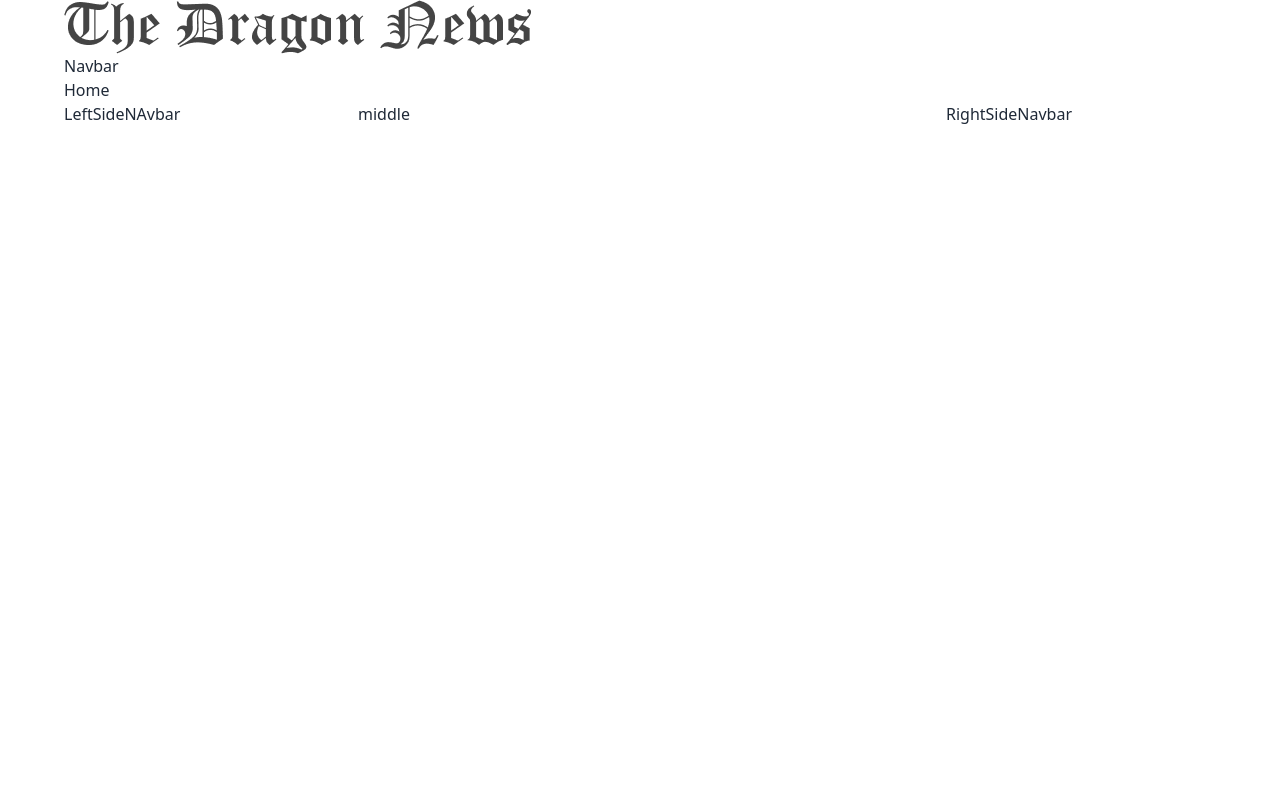
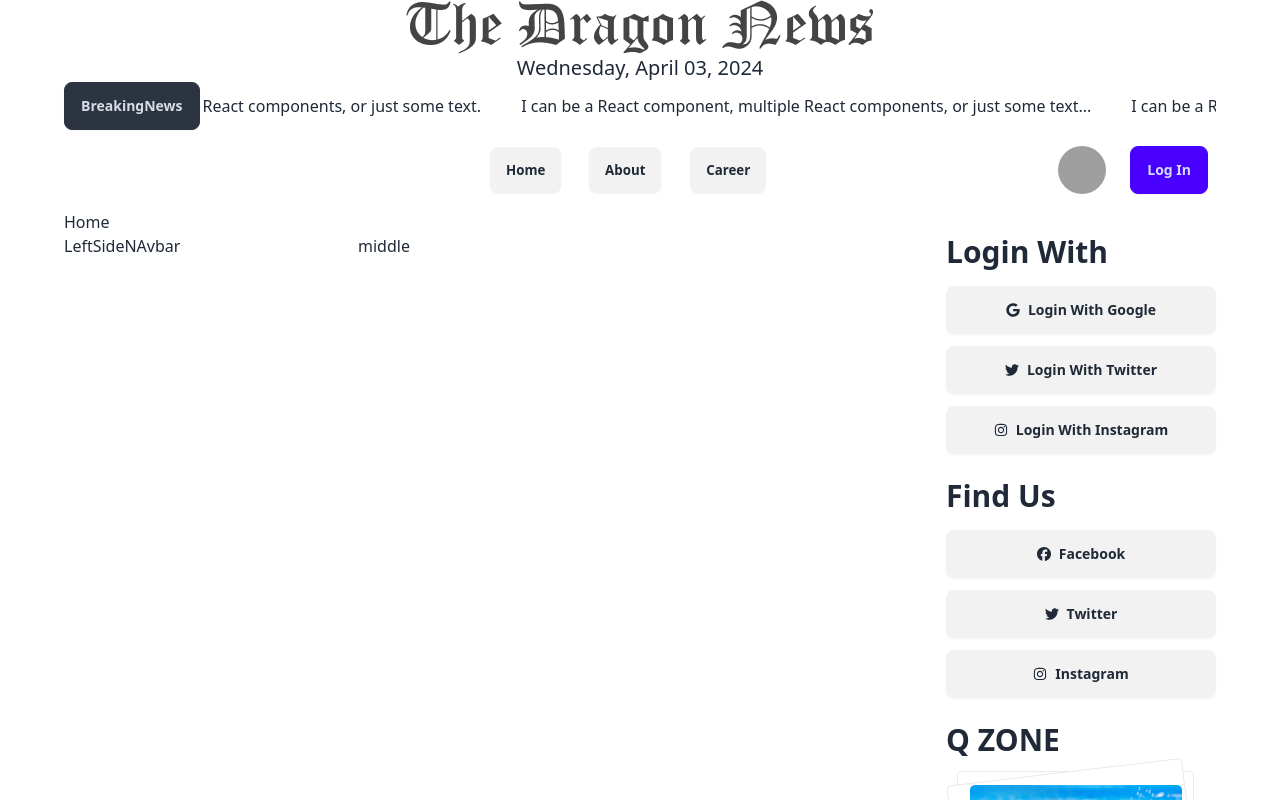
Before and after one commit to SakhawatHossen-coder/daily-news-git, a React (Vite) app: page / in a window 1280 px wide. Shown: the top 800 px of the page. Built offline with nearby package versions, Linux system fonts and the light colour scheme; grey boxes are pictures that could not be loaded.

Commit message:
RightSideNavDone

```diff
--- a/package.json
+++ b/package.json
@@ -13,8 +13,10 @@
     "firebase": "^10.10.0",
     "localforage": "^1.10.0",
     "match-sorter": "^6.3.4",
+    "moment": "^2.30.1",
     "react": "^18.2.0",
     "react-dom": "^18.2.0",
+    "react-fast-marquee": "^1.6.4",
     "react-icons": "^5.0.1",
     "react-router-dom": "^6.22.3",
     "sort-by": "^1.2.0"
--- /dev/null
+++ b/src/pages/home/BreakingNews.jsx
@@ -0,0 +1,26 @@
+import React from "react";
+import Marquee from "react-fast-marquee";
+import { Link } from "react-router-dom";
+const BreakingNews = () => {
+  return (
+    <div className="flex">
+      <div className="btn btn-neutral">BreakingNews</div>
+      <Marquee pauseOnHover={true}>
+        <Link className="mr-10">
+          I can be a React component, multiple React components, or just some
+          text.
+        </Link>
+        <Link className="mr-10">
+          I can be a React component, multiple React components, or just some
+          text...
+        </Link>
+        <Link className="mr-10">
+          I can be a React component, multiple React components, or just some
+          text...
+        </Link>
+      </Marquee>
+    </div>
+  );
+};
+
+export default BreakingNews;
--- a/src/pages/home/Home.jsx
+++ b/src/pages/home/Home.jsx
@@ -3,11 +3,13 @@ import Header from '../shared/Header'
 import Navbar from '../shared/Navbar'
 import LeftSideNAvbar from '../shared/LeftSideNAvbar'
 import RightSideNavbar from '../shared/RightSideNavbar'
+import BreakingNews from './BreakingNews'
 
 const Home = () => {
   return (
     <div>
      <Header/>
+     <BreakingNews/>
      <Navbar/>
      Home
      <div className='grid md:grid-cols-4 gap-6'>
--- a/src/pages/shared/Header.jsx
+++ b/src/pages/shared/Header.jsx
@@ -1,10 +1,13 @@
 import React from "react";
 import logo from "../../assets/logo.png";
+import moment from "moment";
 const Header = () => {
+  const date = moment().format("dddd, MMMM DD, YYYY");
   return (
     <div>
-      <div className="logo">
-        <img src={logo} alt="" />
+      <div className="logo text-center">
+        <img src={logo} alt="" className="mx-auto" />
+        <p className="text-xl">{date}</p>
       </div>
     </div>
   );
--- a/src/pages/shared/Navbar.jsx
+++ b/src/pages/shared/Navbar.jsx
@@ -1,7 +1,61 @@
-import React from 'react'
-
+import React from "react";
+import { Link } from "react-router-dom";
+import avatar from "../../assets/user.png";
 export default function Navbar() {
+  const links = (
+    <>
+      <Link to="/">
+        <li className="mr-6 btn">Home</li>
+      </Link>
+      <Link to="/about">
+        <li className="mr-6 btn">About</li>
+      </Link>
+      <Link to="/career">
+        <li className="mr-6 btn">Career</li>
+      </Link>
+    </>
+  );
   return (
-    <div>Navbar</div>
-  )
+    <div className="navbar bg-base-100">
+      <div className="navbar-start">
+        <div className="dropdown">
+          <div tabIndex={0} role="button" className="btn btn-ghost lg:hidden">
+            <svg
+              xmlns="http://www.w3.org/2000/svg"
+              className="h-5 w-5"
+              fill="none"
+              viewBox="0 0 24 24"
+              stroke="currentColor"
+            >
+              <path
+                strokeLinecap="round"
+                strokeLinejoin="round"
+                strokeWidth="2"
+                d="M4 6h16M4 12h8m-8 6h16"
+              />
+            </svg>
+          </div>
+          <ul
+            tabIndex={0}
+            className="menu menu-sm dropdown-content mt-3 z-[1] p-2 shadow bg-base-100 rounded-box w-52"
+          >
+            {links}
+          </ul>
+        </div>
+      </div>
+      <div className="navbar-center hidden lg:flex">
+        <ul className="menu menu-horizontal px-1">{links}</ul>
+      </div>
+      <div className="navbar-end gap-6">
+        <div className="avatar">
+          <div className="w-12 rounded-full">
+            <img src={avatar} />
+          </div>
+        </div>
+        <Link to="/login">
+          <button className="btn btn-primary">Log In</button>
+        </Link>
+      </div>
+    </div>
+  );
 }
--- a/src/pages/shared/RightSideNavbar.jsx
+++ b/src/pages/shared/RightSideNavbar.jsx
@@ -1,9 +1,25 @@
-import React from 'react'
+import React from "react";
+import LoginComp from "./smallComp/LoginComp";
+import FindUs from "./smallComp/FindUs";
+import QzoneCard from "./smallComp/QzoneCard";
 
 const RightSideNavbar = () => {
   return (
-    <div>RightSideNavbar</div>
-  )
-}
+    <div className="">
+      {/* Login With */}
+      <div className="mb-6">
+        <LoginComp />
+      </div>
+      {/* find us  */}
+      <div className="mb-6">
+        <FindUs />
+      </div>
+      {/* Q Zone */}
+      <div>
+        <QzoneCard />
+      </div>
+    </div>
+  );
+};
 
-export default RightSideNavbar
+export default RightSideNavbar;
--- /dev/null
+++ b/src/pages/shared/smallComp/FindUs.jsx
@@ -0,0 +1,25 @@
+import React from "react";
+import { FaFacebook, FaInstagram, FaTwitter } from "react-icons/fa6";
+const FindUs = () => {
+  return (
+    <div>
+      <h2 className="text-3xl font-bold mb-4">Find Us</h2>
+      <div className="space-y-3">
+        <button className="btn w-full">
+          <FaFacebook />
+          Facebook
+        </button>
+        <button className="btn w-full">
+          <FaTwitter />
+          Twitter
+        </button>
+        <button className="btn w-full">
+          <FaInstagram />
+          Instagram
+        </button>
+      </div>
+    </div>
+  );
+};
+
+export default FindUs;
--- /dev/null
+++ b/src/pages/shared/smallComp/LoginComp.jsx
@@ -0,0 +1,25 @@
+import React from "react";
+import { FaGoogle, FaInstagram, FaTwitter } from "react-icons/fa6";
+const LoginComp = () => {
+  return (
+    <div>
+      <h2 className="text-3xl font-bold mb-4">Login With</h2>
+      <div className="space-y-3">
+        <button className="btn w-full">
+          <FaGoogle />
+          Login With Google
+        </button>
+        <button className="btn w-full">
+          <FaTwitter />
+          Login With Twitter
+        </button>
+        <button className="btn w-full">
+          <FaInstagram />
+          Login With Instagram
+        </button>
+      </div>
+    </div>
+  );
+};
+
+export default LoginComp;
--- /dev/null
+++ b/src/pages/shared/smallComp/QzoneCard.jsx
@@ -0,0 +1,16 @@
+import React from "react";
+import QzoneImg1 from "../../../assets/qZone1.png";
+import QzoneImg2 from "../../../assets/qZone2.png";
+import QzoneImg3 from "../../../assets/qZone3.png";
+const QzoneCard = () => {
+  return (
+    <div>
+      <h2 className="text-3xl font-bold">Q ZONE</h2>
+      <img src={QzoneImg1} alt="" />
+      <img src={QzoneImg2} alt="" />
+      <img src={QzoneImg3} alt="" />
+    </div>
+  );
+};
+
+export default QzoneCard;
```
Also changed, not shown: 1 other file (tests, documents, lock files or other folders).
